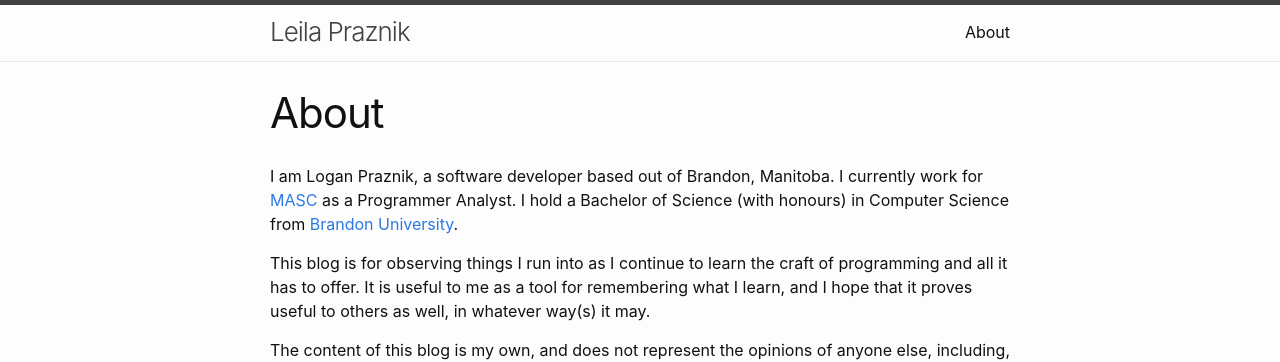
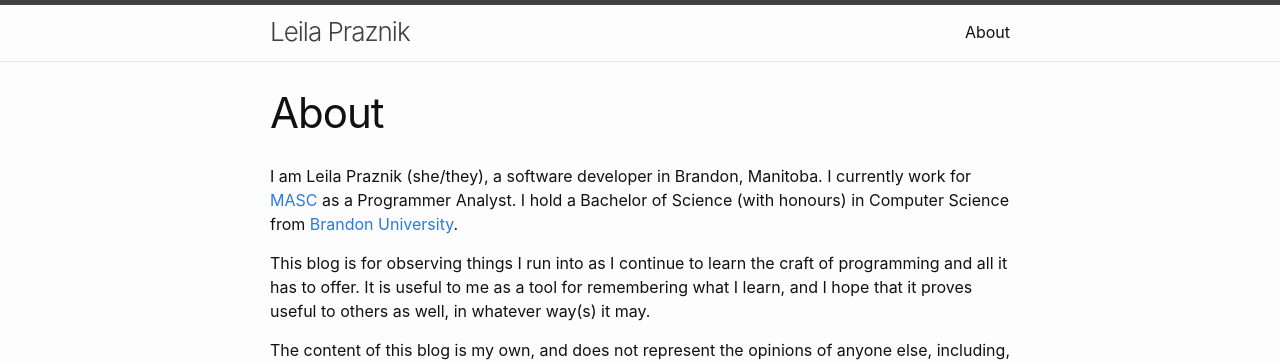
Before and after one commit to lpraz/lpraz.github.io, a Jekyll site: the page built from about.md, in a window 1280 px wide. Shown: the top 362 px of the page. Built offline with Jekyll 4.4.1, drawn with Linux system fonts in a browser that asks for light colours.

Commit message:
Changed name

```diff
--- a/about.md
+++ b/about.md
@@ -4,7 +4,7 @@ title: About
 permalink: /about/
 ---
 
-I am Logan Praznik, a software developer based out of Brandon, Manitoba. I
+I am Leila Praznik (she/they), a software developer in Brandon, Manitoba. I
 currently work for [MASC][masc] as a Programmer Analyst. I hold a Bachelor of
 Science (with honours) in Computer Science from [Brandon University][brandonu].
 
```
